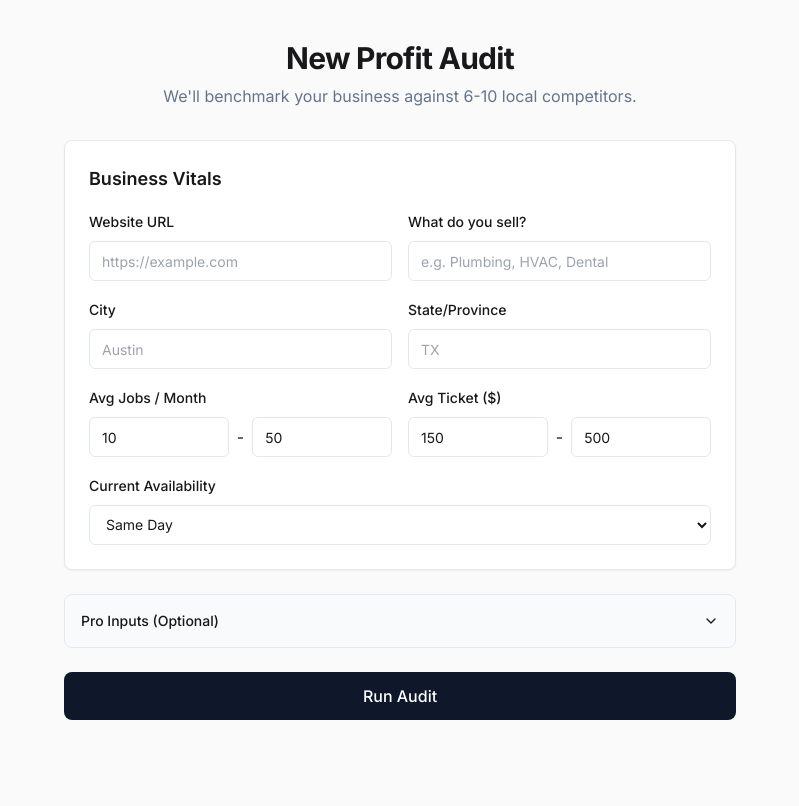
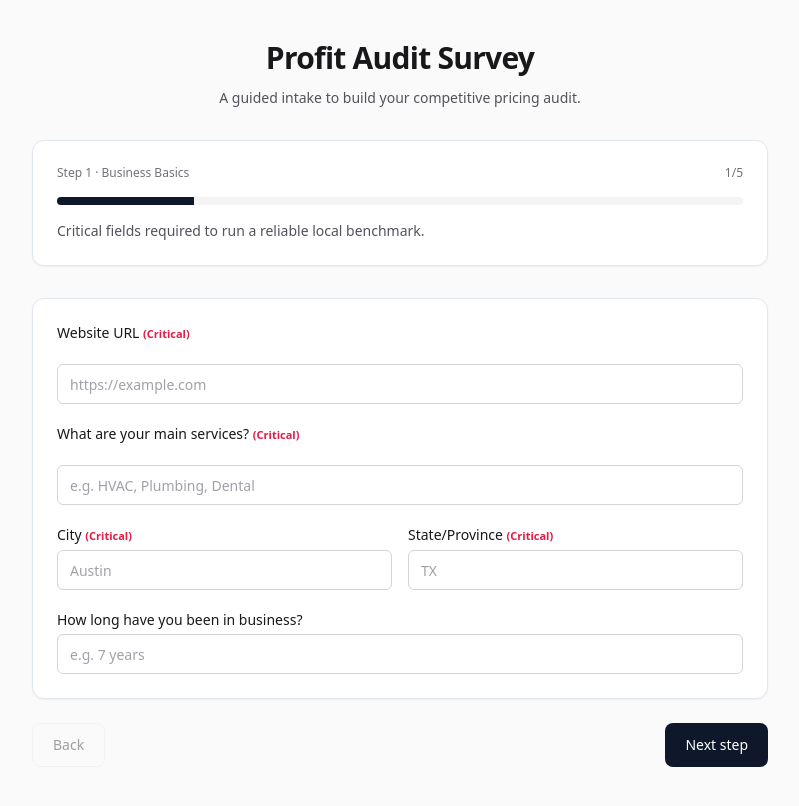
Before and after one commit to kristij-98/saulgoodman, a Next.js app: page /new in a window 1280 px wide. Shown: the whole page, without its empty margins (240-1039 px from the left). Built offline with nearby package versions, Linux system fonts and the light colour scheme.

Commit message:
fix: remove google font dependency for reliable Railway builds

```diff
--- a/app/globals.css
+++ b/app/globals.css
@@ -35,3 +35,13 @@
     @apply bg-background text-foreground;
   }
 }
+
+@layer components {
+  .input {
+    @apply flex h-10 w-full rounded-md border border-zinc-300 bg-white px-3 py-2 text-sm text-zinc-900 outline-none transition-colors placeholder:text-zinc-400 focus:border-zinc-500 focus:ring-2 focus:ring-zinc-200;
+  }
+
+  textarea.input {
+    @apply h-auto py-2;
+  }
+}
--- a/app/layout.tsx
+++ b/app/layout.tsx
@@ -1,9 +1,6 @@
 // app/layout.tsx
 import type { Metadata } from "next";
-import { Inter } from "next/font/google";
 import "./globals.css";
-
-const inter = Inter({ subsets: ["latin"] });
 
 export const metadata: Metadata = {
   title: "Profit Leak Attorney",
@@ -13,7 +10,7 @@ export const metadata: Metadata = {
 export default function RootLayout({ children }: { children: React.ReactNode }) {
   return (
     <html lang="en">
-      <body className={`${inter.className} bg-zinc-50 text-zinc-900 antialiased min-h-screen`}>
+      <body className="bg-zinc-50 text-zinc-900 antialiased min-h-screen">
         {children}
       </body>
     </html>
--- a/app/new/page.tsx
+++ b/app/new/page.tsx
@@ -1,34 +1,80 @@
 'use client';
 
-import React, { useState } from 'react';
+import React, { useMemo, useState } from 'react';
 import { useForm } from 'react-hook-form';
 import { zodResolver } from '@hookform/resolvers/zod';
 import { IntakeSchema, type IntakeData } from '@/shared/schema/extractor.zod';
 import { useRouter } from 'next/navigation';
-import { Loader2, ChevronDown, ChevronUp } from 'lucide-react';
+import { Loader2 } from 'lucide-react';
+
+const SURVEY_STEPS: { title: string; description: string; fields: (keyof IntakeData)[] }[] = [
+  {
+    title: 'Step 1 · Business Basics',
+    description: 'Critical fields required to run a reliable local benchmark.',
+    fields: ['website_url', 'what_they_sell', 'city', 'state_province'],
+  },
+  {
+    title: 'Step 2 · Services & Volume',
+    description: 'Service context helps us frame better competitor comparisons.',
+    fields: ['jobs_min', 'jobs_max', 'availability'],
+  },
+  {
+    title: 'Step 3 · Pricing Snapshot',
+    description: 'Ticket range is critical for revenue leak estimation.',
+    fields: ['ticket_min', 'ticket_max'],
+  },
+  {
+    title: 'Step 4 · Offer Structure',
+    description: 'Optional details that improve strategic recommendations.',
+    fields: ['trip_fee', 'has_membership', 'has_priority', 'has_packages'],
+  },
+  {
+    title: 'Step 5 · Proof Inputs',
+    description: 'Competitor names are optional, but useful when available.',
+    fields: ['pricing_list_contact', 'known_competitors'],
+  },
+];
 
 export default function NewAuditPage() {
   const router = useRouter();
   const [isSubmitting, setIsSubmitting] = useState(false);
-  const [showPro, setShowPro] = useState(false);
   const [error, setError] = useState('');
+  const [step, setStep] = useState(0);
 
-  const { register, handleSubmit, formState: { errors } } = useForm<IntakeData>({
+  const {
+    register,
+    handleSubmit,
+    trigger,
+    formState: { errors },
+  } = useForm<IntakeData>({
     resolver: zodResolver(IntakeSchema),
     defaultValues: {
-      availability: "Same Day",
+      availability: 'Same Day',
       jobs_min: 10,
       jobs_max: 50,
       ticket_min: 150,
-      ticket_max: 500
-    }
+      ticket_max: 500,
+      has_membership: false,
+      has_priority: false,
+      has_packages: false,
+    },
   });
+
+  const stepMeta = SURVEY_STEPS[step];
+  const progress = useMemo(() => Math.round(((step + 1) / SURVEY_STEPS.length) * 100), [step]);
+
+  const goNext = async () => {
+    const valid = await trigger(stepMeta.fields);
+    if (!valid) return;
+    setStep((s) => Math.min(s + 1, SURVEY_STEPS.length - 1));
+  };
+
+  const goBack = () => setStep((s) => Math.max(s - 1, 0));
 
   const onSubmit = async (data: IntakeData) => {
     setIsSubmitting(true);
     setError('');
     try {
-      // 1. Create Case
       const caseRes = await fetch('/api/cases', {
         method: 'POST',
         body: JSON.stringify(data),
@@ -36,9 +82,8 @@ export default function NewAuditPage() {
       if (!caseRes.ok) throw new Error('Failed to create case');
       const caseJson = await caseRes.json();
 
-      // 2. Trigger Run
       const runRes = await fetch(`/api/cases/${caseJson.id}/run`, {
-        method: 'POST'
+        method: 'POST',
       });
       if (!runRes.ok) throw new Error('Failed to start audit');
       const runJson = await runRes.json();
@@ -51,65 +96,74 @@ export default function NewAuditPage() {
   };
 
   return (
-    <div className="max-w-2xl mx-auto space-y-8 py-10">
-      <div className="text-center space-y-2">
-        <h1 className="text-3xl font-bold tracking-tight">New Profit Audit</h1>
-        <p className="text-muted-foreground">We'll benchmark your business against 6-10 local competitors.</p>
+    <div className="max-w-3xl mx-auto py-10 px-4 space-y-8">
+      <div className="space-y-3 text-center">
+        <h1 className="text-3xl font-bold tracking-tight">Profit Audit Survey</h1>
+        <p className="text-sm text-zinc-600">A guided intake to build your competitive pricing audit.</p>
+      </div>
+
+      <div className="rounded-xl border bg-white p-6 shadow-sm space-y-4">
+        <div className="flex items-center justify-between text-xs text-zinc-500">
+          <span>{stepMeta.title}</span>
+          <span>{step + 1}/{SURVEY_STEPS.length}</span>
+        </div>
+        <div className="h-2 w-full rounded-full bg-zinc-100 overflow-hidden">
+          <div className="h-full bg-slate-900 transition-all duration-300" style={{ width: `${progress}%` }} />
+        </div>
+        <p className="text-sm text-zinc-600">{stepMeta.description}</p>
       </div>
 
       <form onSubmit={handleSubmit(onSubmit)} className="space-y-6">
-        <div className="grid gap-4 bg-white p-6 rounded-lg border shadow-sm">
-          <h2 className="font-semibold text-lg">Business Vitals</h2>
+        {step === 0 && (
+          <div className="rounded-xl border bg-white p-6 shadow-sm space-y-5">
+            <FieldLabel title="Website URL" critical />
+            <input {...register('website_url')} className="input" placeholder="https://example.com" />
+            {errors.website_url && <Err msg={errors.website_url.message} />}
+
+            <FieldLabel title="What are your main services?" critical />
+            <input {...register('what_they_sell')} className="input" placeholder="e.g. HVAC, Plumbing, Dental" />
+            {errors.what_they_sell && <Err msg={errors.what_they_sell.message} />}
 
             <div className="grid grid-cols-1 md:grid-cols-2 gap-4">
-            <div className="space-y-2">
-              <label className="text-sm font-medium">Website URL</label>
-              <input {...register('website_url')} className="flex h-10 w-full rounded-md border border-input bg-background px-3 py-2 text-sm ring-offset-background" placeholder="https://example.com" />
-              {errors.website_url && <span className="text-xs text-red-500">{errors.website_url.message}</span>}
+              <div>
+                <FieldLabel title="City" critical />
+                <input {...register('city')} className="input" placeholder="Austin" />
+                {errors.city && <Err msg={errors.city.message} />}
               </div>
-
-            <div className="space-y-2">
-              <label className="text-sm font-medium">What do you sell?</label>
-              <input {...register('what_they_sell')} className="flex h-10 w-full rounded-md border border-input bg-background px-3 py-2 text-sm" placeholder="e.g. Plumbing, HVAC, Dental" />
-              {errors.what_they_sell && <span className="text-xs text-red-500">{errors.what_they_sell.message}</span>}
-            </div>
-
-            <div className="space-y-2">
-              <label className="text-sm font-medium">City</label>
-              <input {...register('city')} className="flex h-10 w-full rounded-md border border-input bg-background px-3 py-2 text-sm" placeholder="Austin" />
-              {errors.city && <span className="text-xs text-red-500">{errors.city.message}</span>}
-            </div>
-
-            <div className="space-y-2">
-              <label className="text-sm font-medium">State/Province</label>
-              <input {...register('state_province')} className="flex h-10 w-full rounded-md border border-input bg-background px-3 py-2 text-sm" placeholder="TX" />
-              {errors.state_province && <span className="text-xs text-red-500">{errors.state_province.message}</span>}
+              <div>
+                <FieldLabel title="State/Province" critical />
+                <input {...register('state_province')} className="input" placeholder="TX" />
+                {errors.state_province && <Err msg={errors.state_province.message} />}
               </div>
             </div>
 
-          <div className="grid grid-cols-2 gap-4">
-            <div className="space-y-2">
-              <label className="text-sm font-medium">Avg Jobs / Month</label>
-              <div className="flex gap-2 items-center">
-                <input type="number" {...register('jobs_min', {valueAsNumber: true})} className="flex h-10 w-full rounded-md border px-3 text-sm" placeholder="Min" />
-                <span>-</span>
-                <input type="number" {...register('jobs_max', {valueAsNumber: true})} className="flex h-10 w-full rounded-md border px-3 text-sm" placeholder="Max" />
+            <div>
+              <FieldLabel title="How long have you been in business?" />
+              <input {...register('years_in_business')} className="input" placeholder="e.g. 7 years" />
             </div>
           </div>
+        )}
 
-            <div className="space-y-2">
-              <label className="text-sm font-medium">Avg Ticket ($)</label>
-              <div className="flex gap-2 items-center">
-                <input type="number" {...register('ticket_min', {valueAsNumber: true})} className="flex h-10 w-full rounded-md border px-3 text-sm" placeholder="Min" />
-                <span>-</span>
-                <input type="number" {...register('ticket_max', {valueAsNumber: true})} className="flex h-10 w-full rounded-md border px-3 text-sm" placeholder="Max" />
-              </div>
-            </div>
+        {step === 1 && (
+          <div className="rounded-xl border bg-white p-6 shadow-sm space-y-5">
+            <div>
+              <FieldLabel title="What are your main services? (details)" />
+              <textarea {...register('main_services')} className="input min-h-24" placeholder={'• Furnace tune-up\n• AC replacement\n• Emergency repair'} />
             </div>
 
-           <div className="space-y-2">
-              <label className="text-sm font-medium">Current Availability</label>
-              <select {...register('availability')} className="flex h-10 w-full rounded-md border bg-background px-3 py-2 text-sm">
+            <div>
+              <FieldLabel title="Roughly how many jobs do you do per month?" critical />
+              <div className="flex gap-2 items-center">
+                <input type="number" {...register('jobs_min', { valueAsNumber: true })} className="input" placeholder="Min" />
+                <span className="text-zinc-500">to</span>
+                <input type="number" {...register('jobs_max', { valueAsNumber: true })} className="input" placeholder="Max" />
+              </div>
+              {(errors.jobs_min || errors.jobs_max) && <Err msg={errors.jobs_min?.message || errors.jobs_max?.message} />}
+            </div>
+
+            <div>
+              <FieldLabel title="Current Availability" critical />
+              <select {...register('availability')} className="input">
                 <option>Same Day</option>
                 <option>Next Day</option>
                 <option>2-3 Days</option>
@@ -117,42 +171,106 @@ export default function NewAuditPage() {
               </select>
             </div>
           </div>
+        )}
 
-        {/* Pro Inputs Accordion */}
-        <div className="border rounded-lg bg-white overflow-hidden">
-          <button
-            type="button"
-            onClick={() => setShowPro(!showPro)}
-            className="w-full flex items-center justify-between p-4 bg-slate-50 hover:bg-slate-100 transition-colors text-sm font-medium"
-          >
-            <span>Pro Inputs (Optional)</span>
-            {showPro ? <ChevronUp className="w-4 h-4" /> : <ChevronDown className="w-4 h-4" />}
-          </button>
+        {step === 2 && (
+          <div className="rounded-xl border bg-white p-6 shadow-sm space-y-5">
+            <div>
+              <FieldLabel title="When was the last time you adjusted your pricing?" />
+              <input {...register('last_pricing_update')} className="input" placeholder="e.g. 9 months ago" />
+            </div>
 
-          {showPro && (
-            <div className="p-6 grid gap-4 border-t">
-               <div className="space-y-2">
-                  <label className="text-sm font-medium">Diagnostic / Trip Fee ($)</label>
-                  <input {...register('trip_fee')} className="flex h-10 w-full rounded-md border px-3 text-sm" placeholder="e.g. 89" />
+            <div>
+              <FieldLabel title="What do you currently charge for your main service?" />
+              <input {...register('main_service_price')} className="input" placeholder="e.g. $189 service call" />
             </div>
-               <div className="flex items-center gap-2">
-                  <input type="checkbox" {...register('has_membership')} className="h-4 w-4 rounded border-gray-300" />
-                  <label className="text-sm">We offer a membership/club</label>
+
+            <div>
+              <FieldLabel title="Avg Ticket ($)" critical />
+              <div className="flex gap-2 items-center">
+                <input type="number" {...register('ticket_min', { valueAsNumber: true })} className="input" placeholder="Min" />
+                <span className="text-zinc-500">to</span>
+                <input type="number" {...register('ticket_max', { valueAsNumber: true })} className="input" placeholder="Max" />
               </div>
-               <div className="flex items-center gap-2">
-                  <input type="checkbox" {...register('has_priority')} className="h-4 w-4 rounded border-gray-300" />
-                  <label className="text-sm">We offer priority / after-hours service</label>
+              {(errors.ticket_min || errors.ticket_max) && <Err msg={errors.ticket_min?.message || errors.ticket_max?.message} />}
             </div>
           </div>
         )}
+
+        {step === 3 && (
+          <div className="rounded-xl border bg-white p-6 shadow-sm space-y-5">
+            <div className="space-y-3">
+              <FieldLabel title="Do you offer any packages or bundles?" />
+              <label className="flex items-center gap-2 text-sm">
+                <input type="checkbox" {...register('has_packages')} className="h-4 w-4" /> Yes
+              </label>
             </div>
+
+            <div className="space-y-3">
+              <FieldLabel title="Diagnostic / Trip Fee" />
+              <input {...register('trip_fee')} className="input" placeholder="e.g. $89" />
+            </div>
+
+            <div className="grid md:grid-cols-2 gap-4">
+              <label className="flex items-center gap-2 text-sm rounded-lg border p-3">
+                <input type="checkbox" {...register('has_membership')} className="h-4 w-4" /> We offer a membership
+              </label>
+              <label className="flex items-center gap-2 text-sm rounded-lg border p-3">
+                <input type="checkbox" {...register('has_priority')} className="h-4 w-4" /> We offer priority/after-hours service
+              </label>
+            </div>
+
+            <div>
+              <FieldLabel title="What's your biggest frustration with pricing?" />
+              <textarea {...register('pricing_frustration')} className="input min-h-24" placeholder="Describe what's hardest right now..." />
+            </div>
+          </div>
+        )}
+
+        {step === 4 && (
+          <div className="rounded-xl border bg-white p-6 shadow-sm space-y-5">
+            <div>
+              <FieldLabel title="Can you share your current service menu/pricing list contact?" />
+              <input {...register('pricing_list_contact')} className="input" placeholder="Email, URL, or best contact person" />
+            </div>
+
+            <div>
+              <FieldLabel title="Any competitors we should inspect?" optional />
+              <textarea
+                {...register('known_competitors')}
+                className="input min-h-28"
+                placeholder={'Optional: one per line\n• Competitor 1\n• Competitor 2'}
+              />
+              <p className="text-xs text-zinc-500 mt-2">Optional — we can still run the audit without this.</p>
+            </div>
+          </div>
+        )}
 
         {error && <div className="p-3 text-sm text-red-600 bg-red-50 rounded">{error}</div>}
 
+        <div className="flex items-center justify-between">
+          <button
+            type="button"
+            onClick={goBack}
+            disabled={step === 0 || isSubmitting}
+            className="h-11 px-5 rounded-lg border text-sm font-medium disabled:opacity-40"
+          >
+            Back
+          </button>
+
+          {step < SURVEY_STEPS.length - 1 ? (
+            <button
+              type="button"
+              onClick={goNext}
+              className="h-11 px-5 rounded-lg bg-slate-900 text-white text-sm font-medium hover:bg-slate-800"
+            >
+              Next step
+            </button>
+          ) : (
             <button
               disabled={isSubmitting}
               type="submit"
-          className="w-full h-12 bg-slate-900 text-white font-medium rounded-lg hover:bg-slate-800 transition-colors flex items-center justify-center gap-2"
+              className="h-11 px-6 bg-slate-900 text-white font-medium rounded-lg hover:bg-slate-800 transition-colors flex items-center gap-2"
             >
               {isSubmitting ? (
                 <>
@@ -162,7 +280,24 @@ export default function NewAuditPage() {
                 'Run Audit'
               )}
             </button>
+          )}
+        </div>
       </form>
     </div>
   );
 }
+
+function FieldLabel({ title, critical, optional }: { title: string; critical?: boolean; optional?: boolean }) {
+  return (
+    <label className="text-sm font-medium text-zinc-900 mb-1 block">
+      {title}{' '}
+      {critical && <span className="text-[11px] font-semibold text-rose-600">(Critical)</span>}
+      {optional && <span className="text-[11px] font-semibold text-zinc-500">(Optional)</span>}
+    </label>
+  );
+}
+
+function Err({ msg }: { msg?: string }) {
+  if (!msg) return null;
+  return <span className="text-xs text-red-500">{msg}</span>;
+}
--- a/shared/schema/extractor.zod.ts
+++ b/shared/schema/extractor.zod.ts
@@ -30,6 +30,15 @@ export const IntakeSchema = z.object({
 
   has_membership: z.boolean().optional(),
   has_priority: z.boolean().optional(),
+  has_packages: z.boolean().optional(),
+
+  years_in_business: z.string().optional().nullable(),
+  main_services: z.string().optional().nullable(),
+  last_pricing_update: z.string().optional().nullable(),
+  main_service_price: z.string().optional().nullable(),
+  pricing_frustration: z.string().optional().nullable(),
+  pricing_list_contact: z.string().optional().nullable(),
+  known_competitors: z.string().optional().nullable(),
 });
 
 export type IntakeData = z.infer<typeof IntakeSchema>;
```
Also changed, not shown: 1 other file (tests, documents, lock files or other folders). Lines whose indentation alone changed are shown as unchanged.
